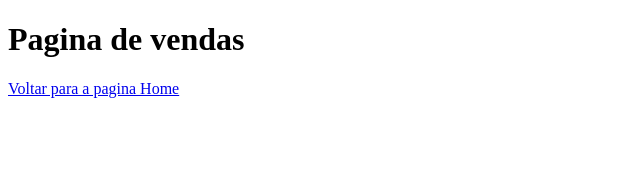
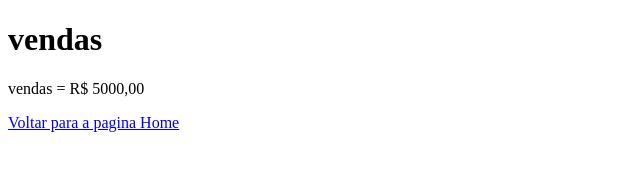
Before and after one commit to Vini-Souzag/aulagithub, a plain HTML site: page vendas.html in a window 1280 px wide. Shown: the whole page, without its empty margins (0-640 px from the left). Drawn offline with Linux system fonts and the light colour scheme.

Commit message:
Acrescentado o valor das vendas

```diff
--- a/vendas.html
+++ b/vendas.html
@@ -7,7 +7,8 @@
     <title>Document</title>
 </head>
 <body>
-    <h1>Pagina de vendas</h1>
+    <h1>vendas</h1>
+    <p>vendas = R$ 5000,00</p>
     <a href="index.html">Voltar para a pagina Home</a>
 </body>
 </html>
```
